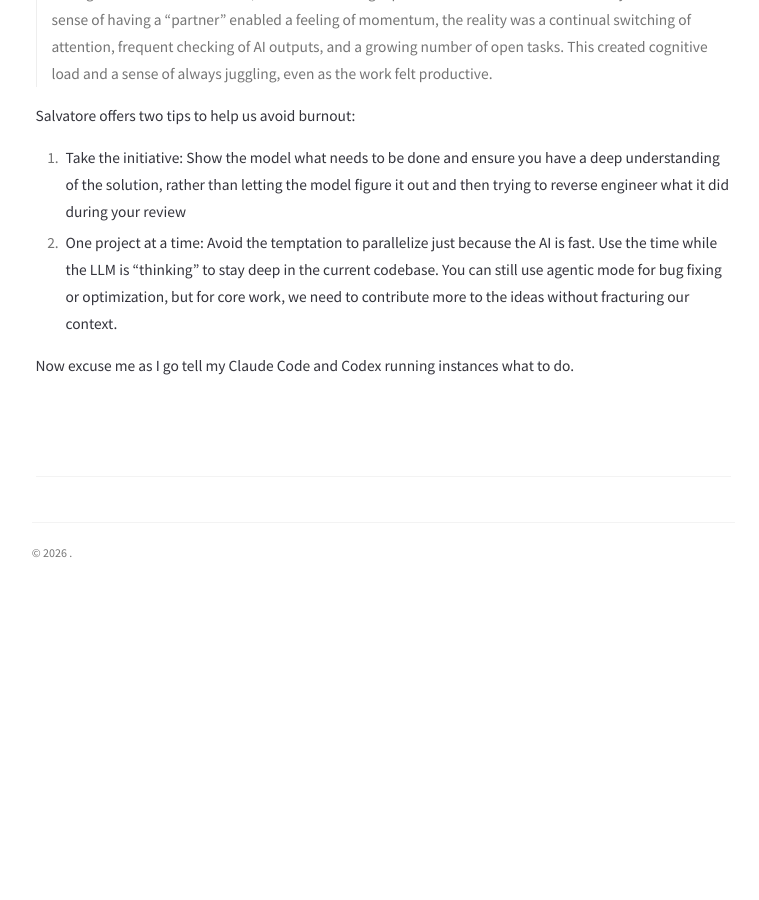
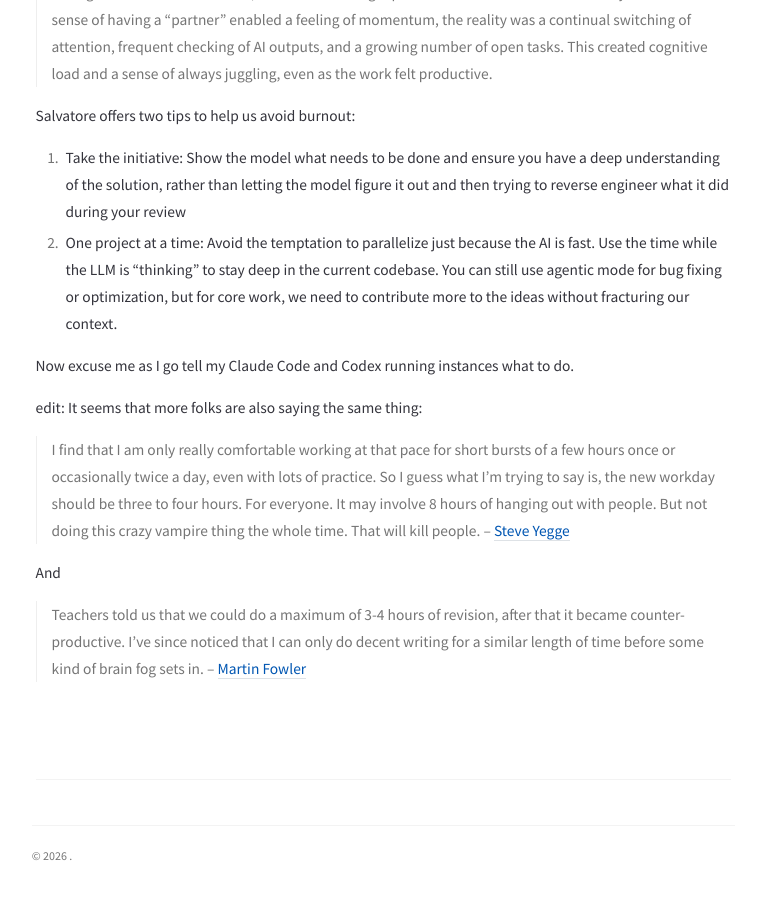
Before and after one commit to carlosvargas/carlosvargas.github.io, a Jekyll site: the page built from _posts/2026-02-19-LLM-Usage-is-Exhausting.md, in a window 1280 px wide and 900 px high, scrolled down 700 px. Shown: the whole window, without its empty margins (262-1021 px from the left). Built offline with Jekyll 4.4.1, drawn with Linux system fonts in a browser that asks for light colours; cached includes are drawn as plain includes; before the commit the page ends 1297 px from its top, so only the background shows below that.

Commit message:
Update 2026-02-19-LLM-Usage-is-Exhausting.md

```diff
--- a/_posts/2026-02-19-LLM-Usage-is-Exhausting.md
+++ b/_posts/2026-02-19-LLM-Usage-is-Exhausting.md
@@ -30,3 +30,14 @@ Salvatore offers two tips to help us avoid burnout:
 2. One project at a time: Avoid the temptation to parallelize just because the AI is fast. Use the time while the LLM is "thinking" to stay deep in the current codebase. You can still use agentic mode for bug fixing or optimization, but for core work, we need to contribute more to the ideas without fracturing our context.
 
 Now excuse me as I go tell my Claude Code and Codex running instances what to do.
+
+edit: It seems that more folks are also saying the same thing:
+
+> I find that I am only really comfortable working at that pace for short bursts of a few hours once or occasionally twice a day, even with lots of practice.
+> So I guess what I'm trying to say is, the new workday should be three to four hours. For everyone. It may involve 8 hours of hanging out with people. But not doing this crazy vampire thing the whole time. That will kill people.
+-- [Steve Yegge](https://martinfowler.com/articles/who-is-llm.html)
+
+And
+
+> Teachers told us that we could do a maximum of 3-4 hours of revision, after that it became counter-productive. I've since noticed that I can only do decent writing for a similar length of time before some kind of brain fog sets in.
+-- [Martin Fowler](https://martinfowler.com/fragments/2026-02-19.html)
```
